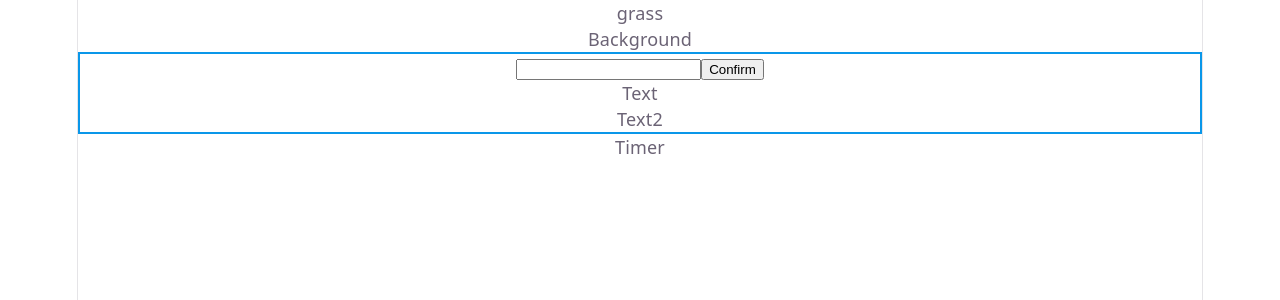
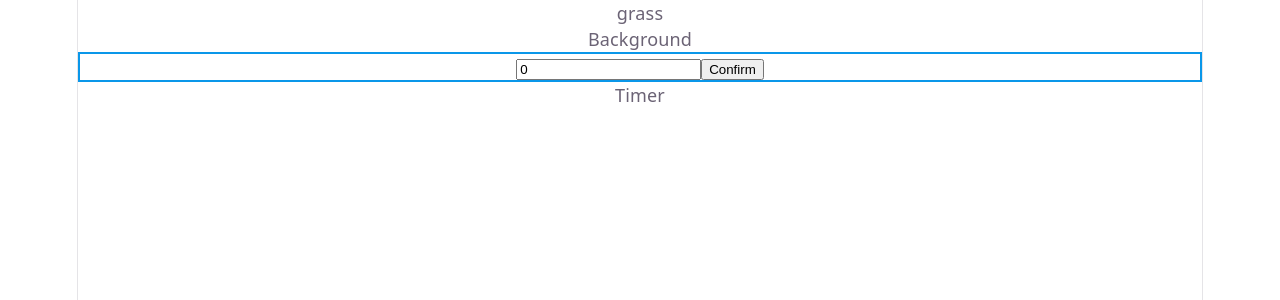
Before and after one commit to rylander925/engin1tr-website, a React (Vite) app: page / in a window 1280 px wide. Shown: the top 300 px of the page. Built offline with nearby package versions, Linux system fonts and the light colour scheme.

Commit message:
Example API test

```diff
--- a/src/components/Menu/WeatherUI/WeatherUI.jsx
+++ b/src/components/Menu/WeatherUI/WeatherUI.jsx
@@ -2,13 +2,26 @@ import { useState } from 'react'
 import './WeatherUI.css'
 
 function WeatherUI() {
+  const [zipCode, setZipCode] = useState(0)
+  const [city, setCity] = useState("")
+
+  const handleButton = async () => {
+    const url = "https://api.zippopotam.us/us/"
+    try {
+      const response = await (await fetch(url + zipCode)).json()
+      setCity(response["places"][0]["place name"])
+    }
+    catch (e) {
+      console.log(e.message)
+    }
+  }
+
   return (
     <>
       <div className='menu-container'>
-        <input type='text' />
-        <button>Confirm</button>
-        <p>Text</p>
-        <p>Text2</p>
+        <input value={zipCode} onChange={e => setZipCode(e.target.value)} />
+        <button onClick={handleButton}>Confirm</button>
+        <p>{city}</p>
       </div>
     </>
   )
```
